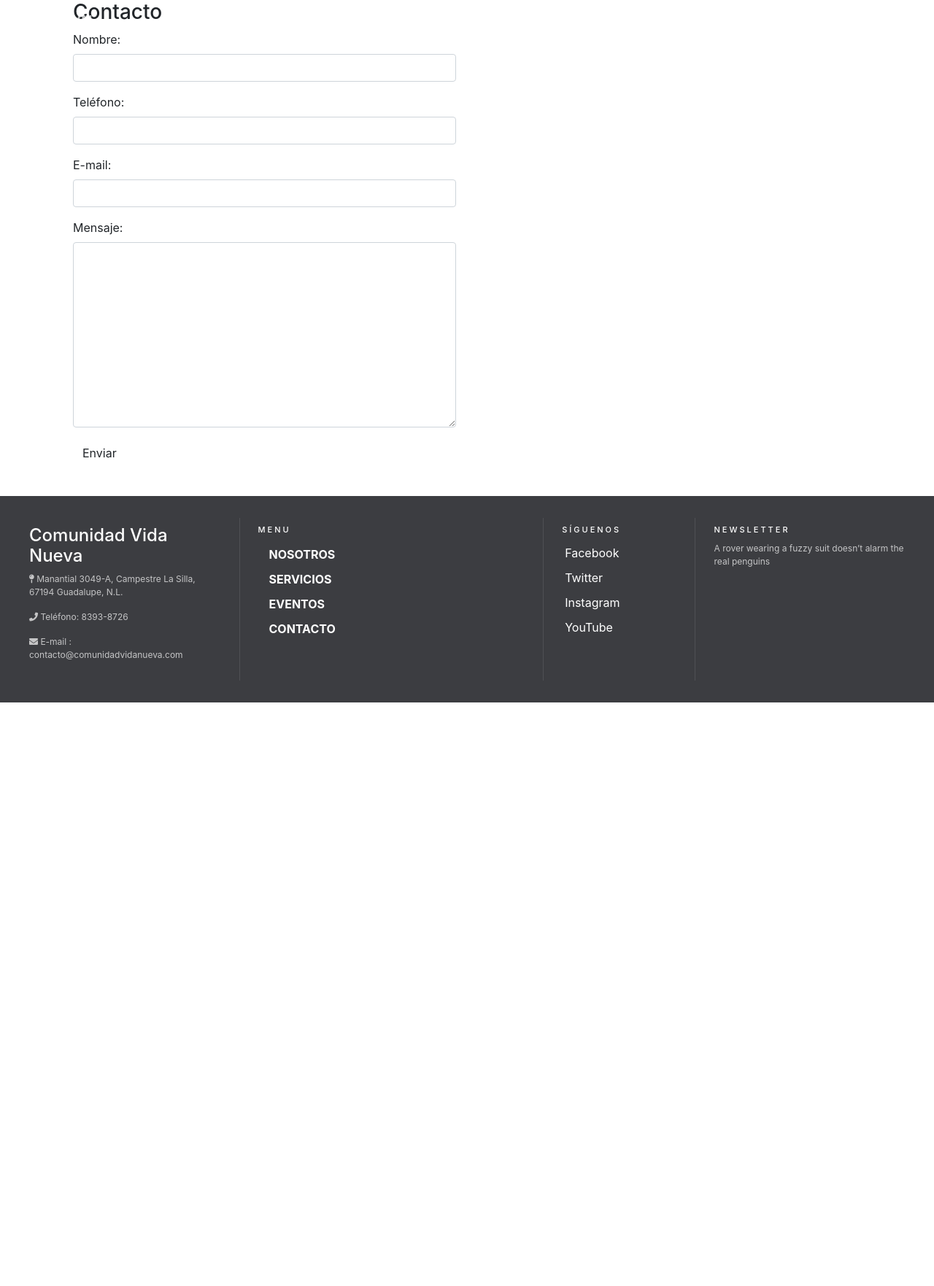
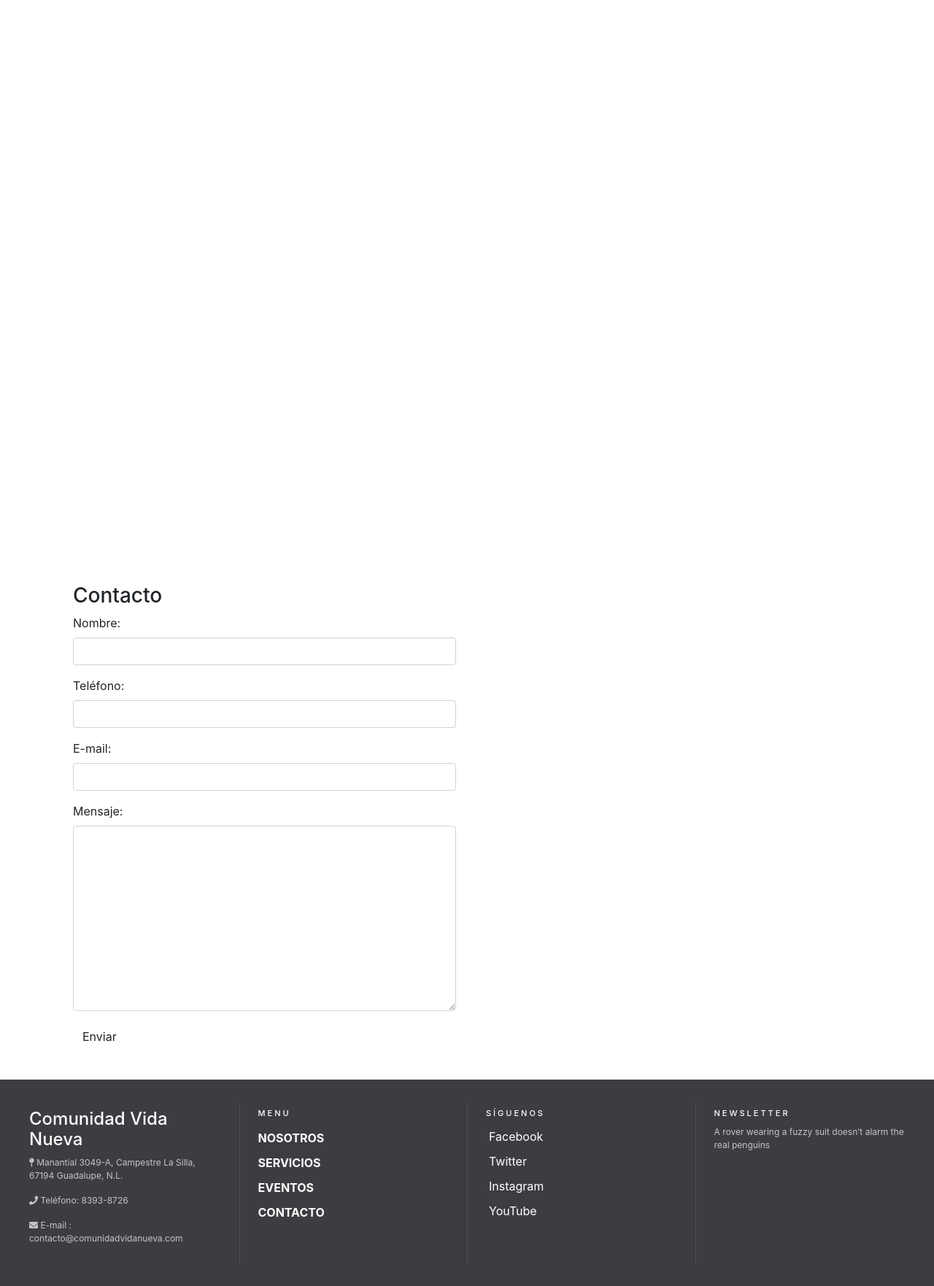
Before and after one commit to JezzRDZ/CVN, a Django app: page /contacto/ in a window 1280 px wide. Shown: the whole page at 73% size. Before the commit the page ends 963 px from the top, so only its background shows below. Run offline with Django 3.2, Linux system fonts and the light colour scheme; some libraries are stand-ins or nearby versions.

Commit message:
headers and frontend

```diff
--- a/cvnpage/settings.py
+++ b/cvnpage/settings.py
@@ -122,8 +122,3 @@ STATIC_URL = '/static/'
 STATIC_ROOT = os.path.join(BASE_DIR, 'static')
 
 EMAIL_BACKEND = 'django.core.mail.backends.console.EmailBackend'
-DEFAULT_FROM_EMAIL = 'testing@example.com'
-EMAIL_HOST_USER = ''
-EMAIL_HOST_PASSWORD = ''
-EMAIL_USE_TLS = False
-EMAIL_PORT = 1025
--- a/page/static/css/main.css
+++ b/page/static/css/main.css
@@ -1,5 +1,7 @@
 body {
   height: 100%;
+  padding: 0;
+  margin: 0;
   overflow-x: hidden;
 }
 
@@ -63,6 +65,42 @@ body {
           #mainNav.navbar-shrink .navbar-nav > li.nav-item > a.nav-link:focus:hover {
             color: #9c0c0f; } }
 
+header {
+  padding-top: 10rem;
+  padding-bottom: calc(10rem - 56px);
+  background-position: center center;
+  -webkit-background-size: cover;
+  -moz-background-size: cover;
+  -o-background-size: cover;
+  background-size: cover;
+  background-attachment: fixed; }
+  header h1 {
+    font-size: 2rem; }
+  header p {
+    font-weight: 300; }
+  @media (min-width: 768px) {
+    header p {
+      font-size: 1.15rem; } }
+  @media (min-width: 992px) {
+    header {
+      height: 100vh;
+      min-height: 650px;
+      padding-top: 0;
+      padding-bottom: 0; }
+      header h1 {
+        font-size: 3rem; } }
+  @media (min-width: 1200px) {
+    header h1 {
+      font-size: 4rem; } }
+
+header#Inicio {
+  background-image: url(https://images.unsplash.com/photo-1445445290350-18a3b86e0b5a?auto=format&fit=crop&w=966&q=60&ixid=dW5zcGxhc2guY29tOzs7Ozs%3D);
+}
+
+header#Eventos {
+  background-image: url(https://images.unsplash.com/photo-1442504028989-ab58b5f29a4a?auto=format&fit=crop&w=1050&q=60&ixid=dW5zcGxhc2guY29tOzs7Ozs%3D);
+}
+
 .footer-bs {
   width: 100%;
   bottom: 0;
--- a/page/templates/cvn/base.html
+++ b/page/templates/cvn/base.html
@@ -24,6 +24,15 @@
         </div>
     </div>
 </nav>
+<header class="masthead text-center text-white d-flex" id="{% block title_header_id %}{% endblock %}">
+    <div class="container my-auto">
+        <div class="row">
+            <div class="col-lg-10 mx-auto">
+                <h1 class="text-uppercase"><strong>{% block title_header %}{% endblock %}</strong></h1>
+            </div>
+        </div>
+    </div>
+</header>
 {% block content %}
 
 {% endblock %}
@@ -35,9 +44,9 @@
             <p><i class="fa fa-phone"></i> Teléfono: 8393-8726</p>
             <p><i class="fa fa-envelope"></i> E-mail : contacto@comunidadvidanueva.com</p>
         </div>
-        <div class="col-md-4 footer-nav animated fadeInUp">
+        <div class="col-md-3 footer-nav animated fadeInUp">
             <h4>Menu</h4>
-            <div class="col-md-6">
+            <div>
                 <ul class="pages">
                     <li><a href="#">Nosotros</a></li>
                     <li><a href="#">Servicios</a></li>
@@ -54,7 +63,7 @@
                 </ul>
             </div> -->
         </div>
-        <div class="col-md-2 footer-social animated fadeInDown">
+        <div class="col-md-3 footer-social animated fadeInDown">
            	<h4>Síguenos</h4>
            	<ul>
                	<li><a href="#">Facebook</a></li>
--- a/page/templates/cvn/events.html
+++ b/page/templates/cvn/events.html
@@ -1,5 +1,5 @@
 {% extends './base.html' %}
-{% block title %}Eventos{% endblock %}
+{% block title %}{% block title_header_id %}{% block title_header %}Eventos{% endblock %}{% endblock %}{% endblock %}
 {% block content %}
 {% for events in events %}
 <div class="container">
--- a/page/templates/cvn/index.html
+++ b/page/templates/cvn/index.html
@@ -1,5 +1,6 @@
 {% extends './base.html' %}
-{% block title %}Inicio{% endblock %}
+{% block title %}{% block title_header_id %}Inicio{% endblock %}{% endblock %}
+{% block title_header %}Comunidad Vida Nueva{% endblock %}
 {% block content %}
 
 {% endblock %}
--- a/page/views.py
+++ b/page/views.py
@@ -1,6 +1,4 @@
-from django.core.mail import EmailMessage
-from django.shortcuts import render, redirect
-from django.template.loader import get_template
+from django.shortcuts import render
 from django.utils import timezone
 from .models import Event
 from .forms import ContactForm
@@ -16,28 +14,4 @@ def home(request):
 
 def contact(request):
 	form_class = ContactForm
-	if request.method == 'POST':
-		form = form_class(data = request.POST)
-		if form.is_valid():
-			name = request.POST.get('name', '')
-			phone = request.POST.get('phone', '')
-			mail = request.POST.get('mail', '')
-			content = request.POST.get('content', '')
-			template = get_template('cvn/contact_template.txt')
-			context = {
-				'name': name,
-				'phone': phone,
-				'mail': mail,
-				'content': content,
-			}
-			content = template.render(context)
-			mail = EmailMessage(
-				"Nueva solicitud de contacto",
-				content,
-				"Your website" +'',
-				['jez.rdz95@gmail.com'],
-				headers = {'Reply to': mail}
-			)
-			email.send()
-			return redirect('contact')
 	return render(request, 'cvn/contact.html', {'form': form_class})
```
Also changed, not shown: page/static/js/main.js (+12 -0 lines).
